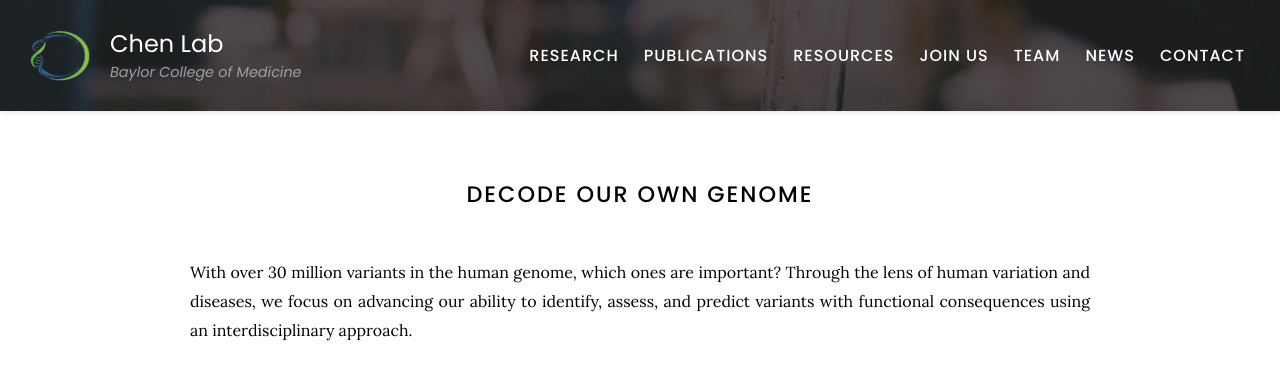
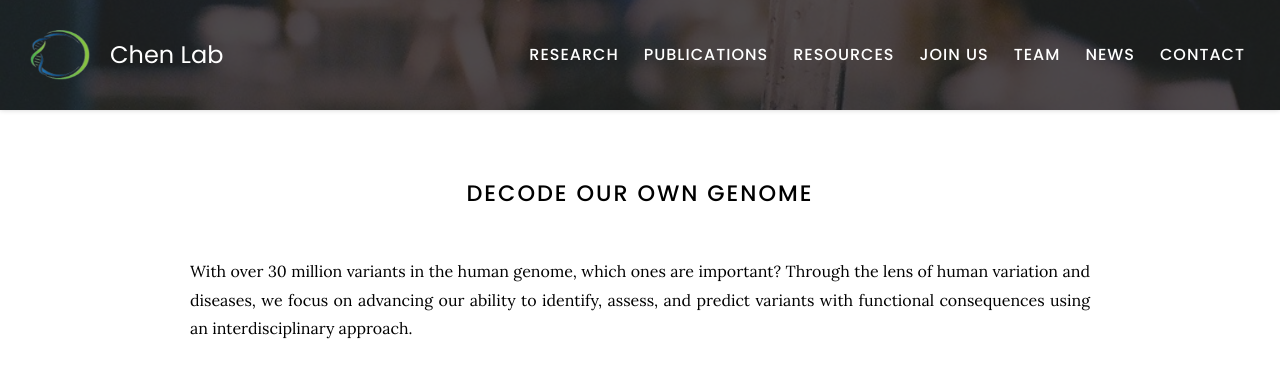
Before and after one commit to wmeng1018/Chen-lab-website, a Jekyll site: the page built from index.md, in a window 1280 px wide and 900 px high, cut to the strip 0-379 px from the top of the window. Built offline with Jekyll 4.4.1, drawn with Linux system fonts in a browser that asks for light colours.

Commit message:
Update _config.yaml

```diff
--- a/_config.yaml
+++ b/_config.yaml
@@ -1,7 +1,7 @@
 ### basic settings
 # site properties and page defaults
 title: Chen Lab
-subtitle: Baylor College of Medicine
+
 description: Welcome to the Chen Lab!
 logo: images/logo.png
 logo-text: Chen Lab
```
